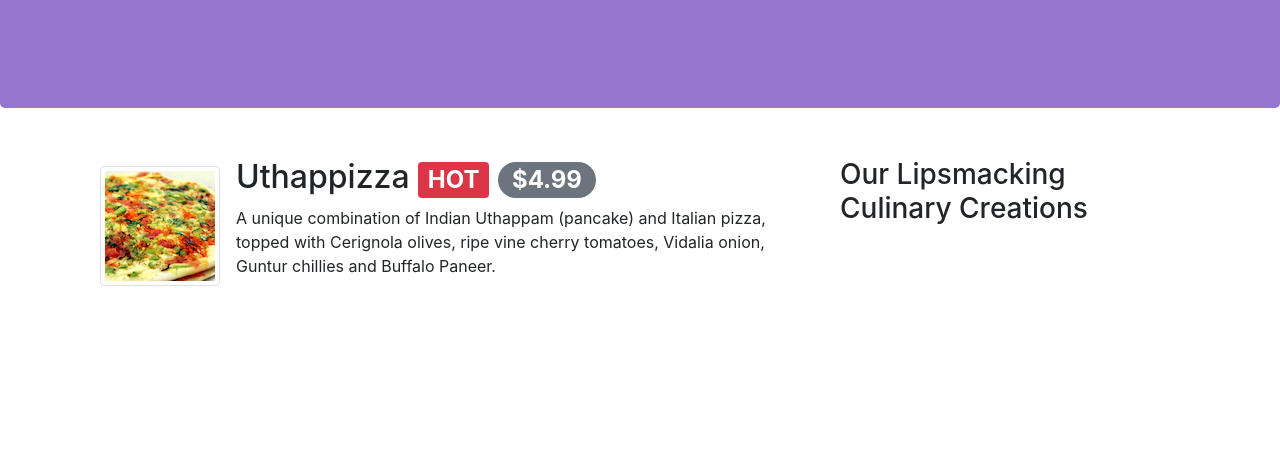
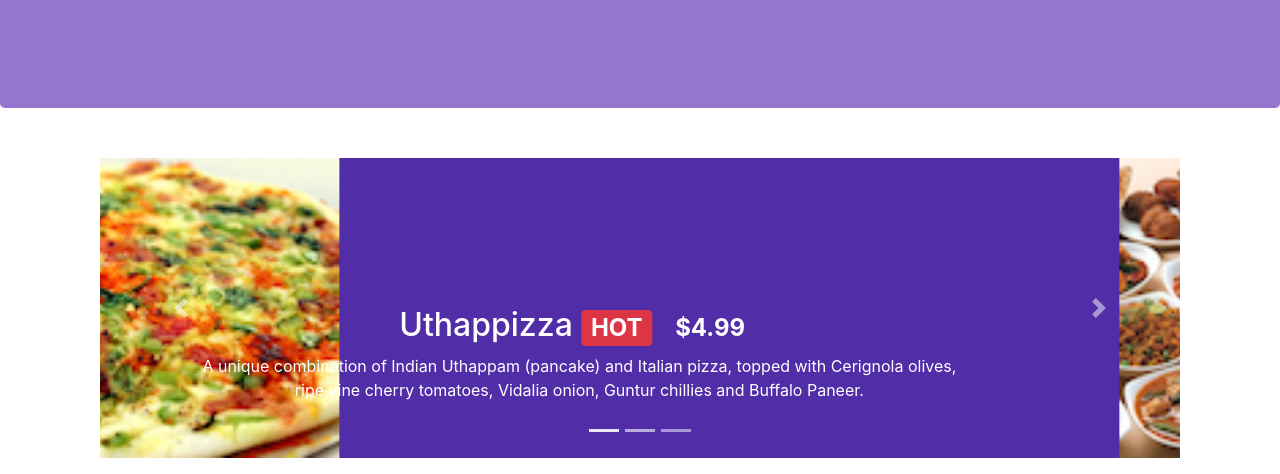
Before and after one commit to kundan9572/Online-Food-Delivery-Using-Bootstrap, a website: page index.html in a window 1280 px wide. Shown: the part 326-800 px from the top of the page. Drawn offline with nearby package versions, Linux system fonts and the light colour scheme.

Commit message:
Carousel(Auto movavle type important) In BootStrap

```diff
--- a/css/styles.css
+++ b/css/styles.css
@@ -44,3 +44,18 @@
     border-bottom: 1px solid #ddd;
     padding: 10px;
 }
+
+.carousel {
+    background:#512DA8;
+}
+
+.carousel-item {
+  height: 300px;
+}
+
+.carousel-item img {
+    position: absolute;
+    top: 0;
+    left: 0;
+    min-height: 300px;
+}
--- a/index.html
+++ b/index.html
@@ -129,6 +129,80 @@
             </div>
         </div>
     </header>
+
+
+
+    <!--  -----------Adding a carousel-----------    -->
+
+
+    <div class="container">
+        <div class="row row-content">
+            <div class="col">
+                <div id="mycarousel" class="carousel slide" data-ride="carousel">
+                    <div class="carousel-inner" role="listbox">
+                        <div class="carousel-item active">
+                            <img class="d-block img-fluid"
+                                src="img/uthappizza.png" alt="Uthappizza">
+                            <div class="carousel-caption d-none d-md-block">
+                                <h2>Uthappizza <span class="badge badge-danger">HOT</span> <span class="badge badge-pill badge-default">$4.99</span></h2>
+                                <p class="d-none d-sm-block">A unique combination of Indian Uthappam (pancake) and
+                                    Italian pizza, topped with Cerignola olives, ripe vine
+                                    cherry tomatoes, Vidalia onion, Guntur chillies and
+                                    Buffalo Paneer.</p>
+                            </div>
+                        </div>
+                        <div class="carousel-item">
+                            <img class="d-blocck img-fluid"
+                                src="img/buffet.png" alt="Buffet">
+                            <div class="carousel-caption d-none d-md-block">
+                                <h2>Weekend Grand Buffet
+                                    <span class="badge badge-danger">NEW</span>
+                                       <!-- <span class="badge badge-pill badge-secondary">$8.99</span> -->
+                                </h2>
+                                    <p class="d-none d-sm-block">Featuring mouthwatering combinations with a choice of five different salads, six enticing appetizers, six main entrees and five choicest desserts. Free flowing bubbly and soft drinks. All for just $19.99 per person </p>
+                            </div>
+                        </div>
+                        <div class="carousel-item">
+                            <img class="d-blocck img-fluid"
+                                src="img/alberto.png" alt="Alberto">
+                            <div class="carousel-caption d-none d-md-block">
+                                <h2 class="mt-0">Alberto Somayya </h2>
+                                <h4>Executive Chef</h4>
+                                <p class="d-none d-sm-block">Award winning three-star Michelin chef with wide
+                                    International experience having worked closely with
+                                    whos-who in the culinary world, he specializes in
+                                    creating mouthwatering Indo-Italian fusion experiences.
+                                    </p>
+                            </div>
+
+                        </div>
+
+                    <!--   --------Adding control to the couresel(bottom control)----------   -->
+                    <ol class="carousel-indicators">
+                        <li data-target="#mycarousel" data-slide-to="0" class="active"></li>
+                        <li data-target="#mycarousel" data-slide-to="1"></li>
+                        <li data-target="#mycarousel" data-slide-to="2"></li>
+                    </ol>
+                    <!--   --------Adding control to the couresel(side control)----------   -->
+                    <a class="carousel-control-prev" href="#mycarousel" role="button" data-slide="prev">
+                        <span class="carousel-control-prev-icon"></span>
+                    </a>
+                    <a class="carousel-control-next" href="#mycarousel" role="button" data-slide="next">
+                        <span class="carousel-control-next-icon"></span>
+                    </a>
+
+
+                    </div>
+
+                </div>
+
+             </div>
+        </div>
+    </div>
+
+
+
+ <!--      --------------without carousel------------->
 
     <div class="container">
         <div class="row row-content align-item-center">
```
